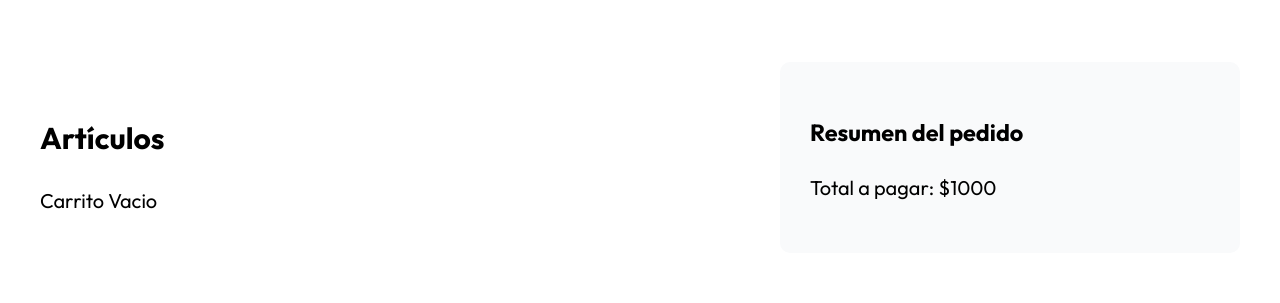
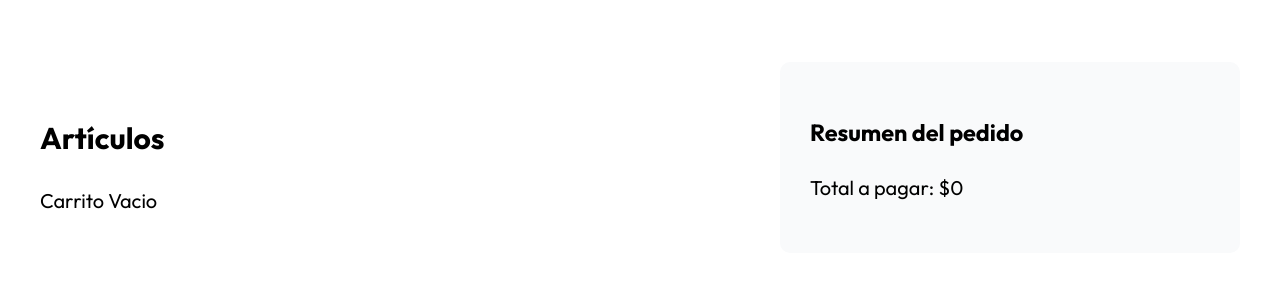
Before and after one commit to renier1989/guitarla-next, a Next.js app: page /carrito in a window 1280 px wide. Shown: the part 359-662 px from the top of the page. Built offline with nearby package versions, Linux system fonts and the light colour scheme.

Commit message:
Class279. Calcular el Total del Carrito de Compras

```diff
--- a/pages/carrito.js
+++ b/pages/carrito.js
@@ -1,8 +1,17 @@
 import Layout from "@/components/layout";
 import styles from "../styles/carrito.module.css";
 import Image from "next/image";
+import { useEffect, useState } from "react";
 
 export default function Carrito({ carrito, actualizarCantidad }) {
+
+  const [total, setTotal] = useState(0);
+
+  useEffect(()=>{
+    const precioTotal = carrito.reduce((total,producto) => total + (producto.cantidad * producto.precio), 0);
+    setTotal(precioTotal);
+  },[carrito])
+
   return (
     <Layout title="Carrito de Compras">
       <main className="contenedor">
@@ -29,7 +38,7 @@
                         <p>Cantidad: </p>
                         <select
                           className={styles.select}
-                          onChange={e =>
+                          onChange={(e) =>
                             actualizarCantidad({
                               id: producto.id,
                               cantidad: e.target.value,
@@ -57,7 +66,7 @@
           </div>
           <aside className={styles.resumen}>
             <h3>Resumen del pedido</h3>
-            <p>Total a pagar: $1000</p>
+            <p>Total a pagar: ${total}</p>
           </aside>
         </div>
       </main>
--- a/styles/carrito.module.css
+++ b/styles/carrito.module.css
@@ -61,4 +61,6 @@
     padding: 3rem;
     background-color: #F9FAFB;
     border-radius:1rem;
+    position: sticky;
+    top: 3rem;
 }
```
